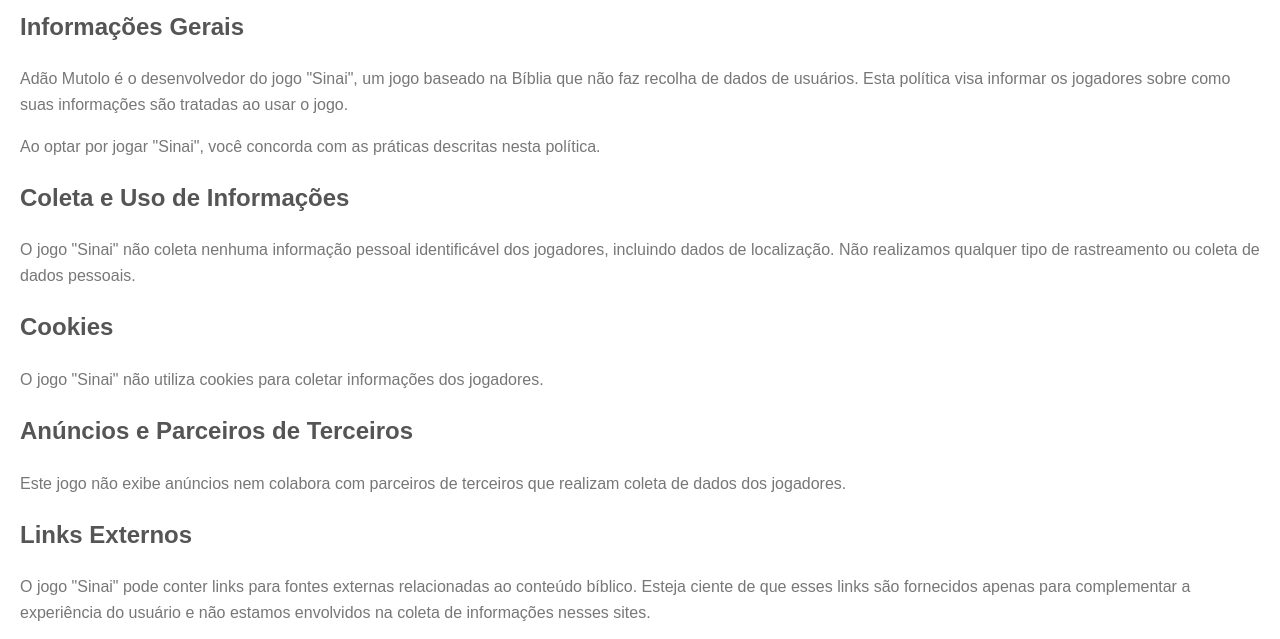
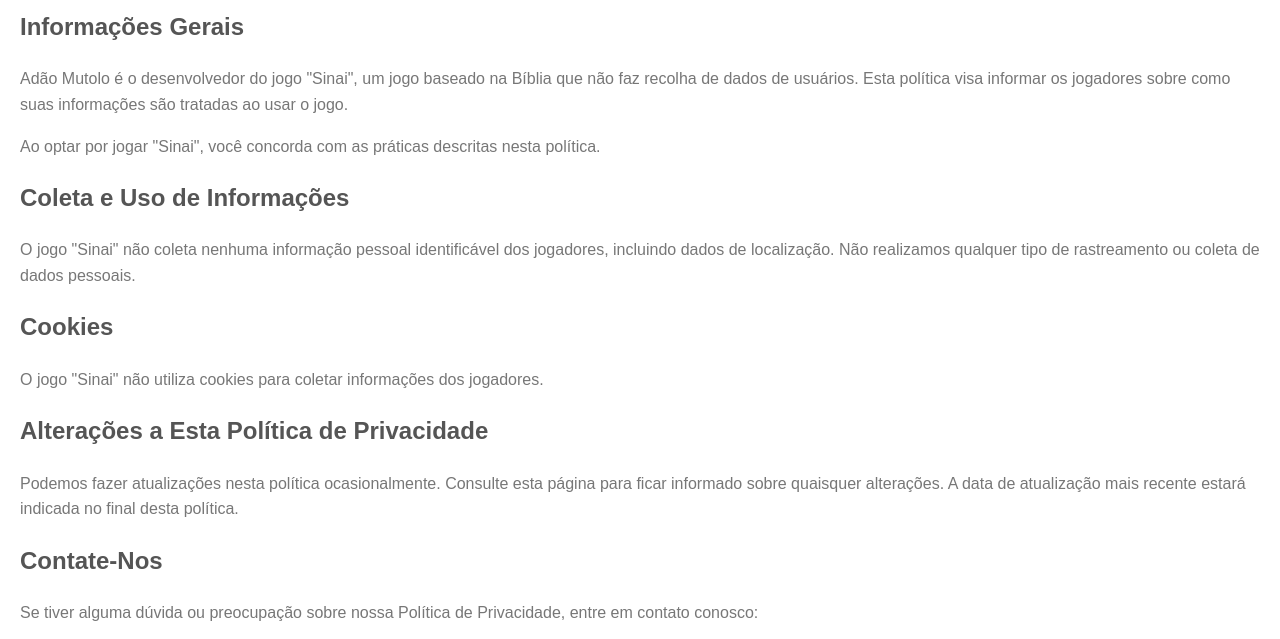
Before and after one commit to MutoloWebmaster/Game_Sinai, a plain HTML site: page index.html in a window 1280 px wide. Shown: the part 86-725 px from the top of the page. Drawn offline with Linux system fonts and the light colour scheme.

Commit message:
Update index.html

```diff
--- a/index.html
+++ b/index.html
@@ -51,16 +51,6 @@
 
     <p>O jogo "Sinai" não utiliza cookies para coletar informações dos jogadores.</p>
 
-    <h2>Anúncios e Parceiros de Terceiros</h2>
-
-    <p>Este jogo não exibe anúncios nem colabora com parceiros de terceiros que realizam coleta de dados dos jogadores.</p>
-
-    <h2>Links Externos</h2>
-
-    <p>O jogo "Sinai" pode conter links para fontes externas relacionadas ao conteúdo bíblico. Esteja ciente de que esses
-        links são fornecidos apenas para complementar a experiência do usuário e não estamos envolvidos na coleta de
-        informações nesses sites.</p>
-
     <h2>Alterações a Esta Política de Privacidade</h2>
 
     <p>Podemos fazer atualizações nesta política ocasionalmente. Consulte esta página para ficar informado sobre quaisquer
```
